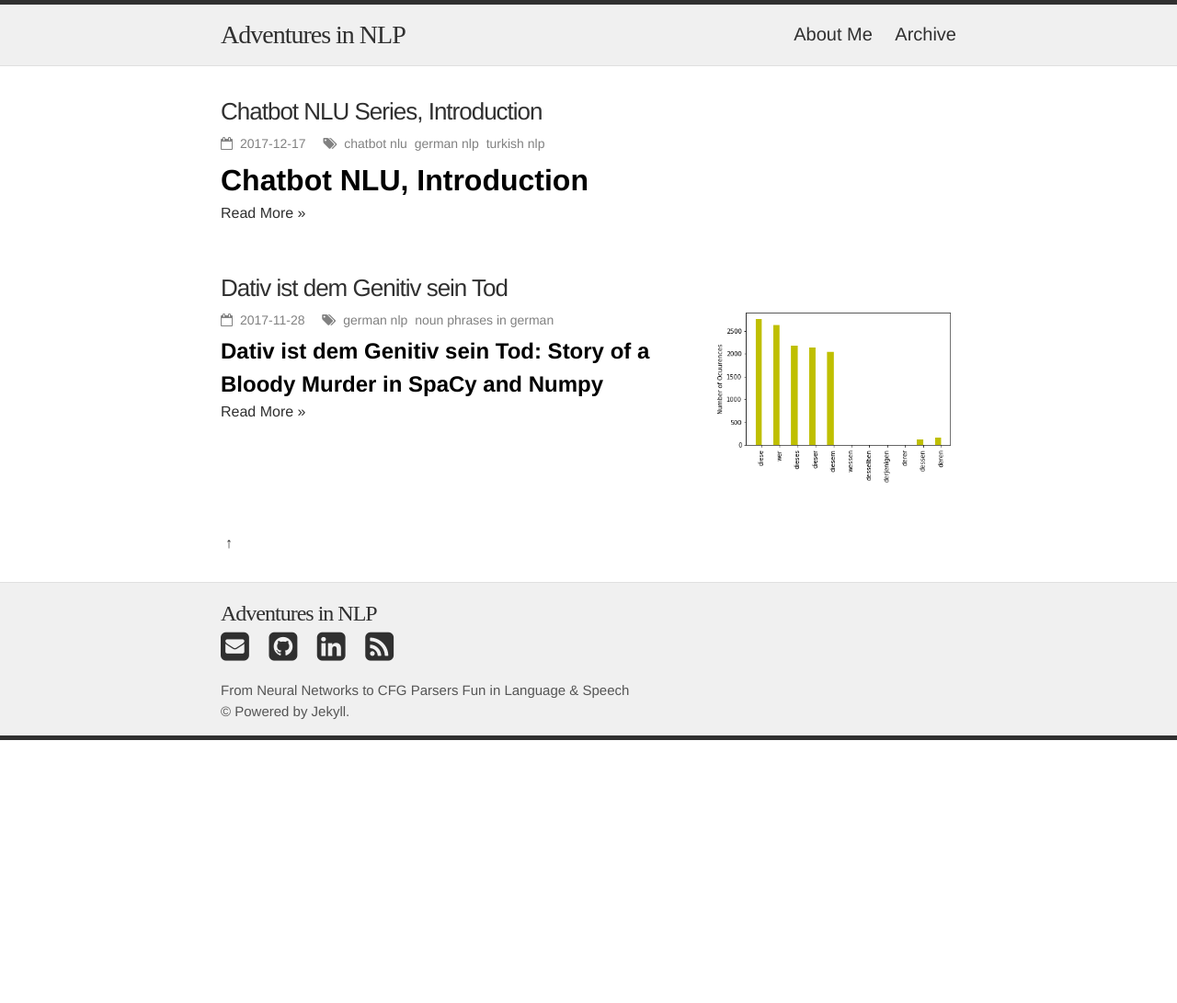
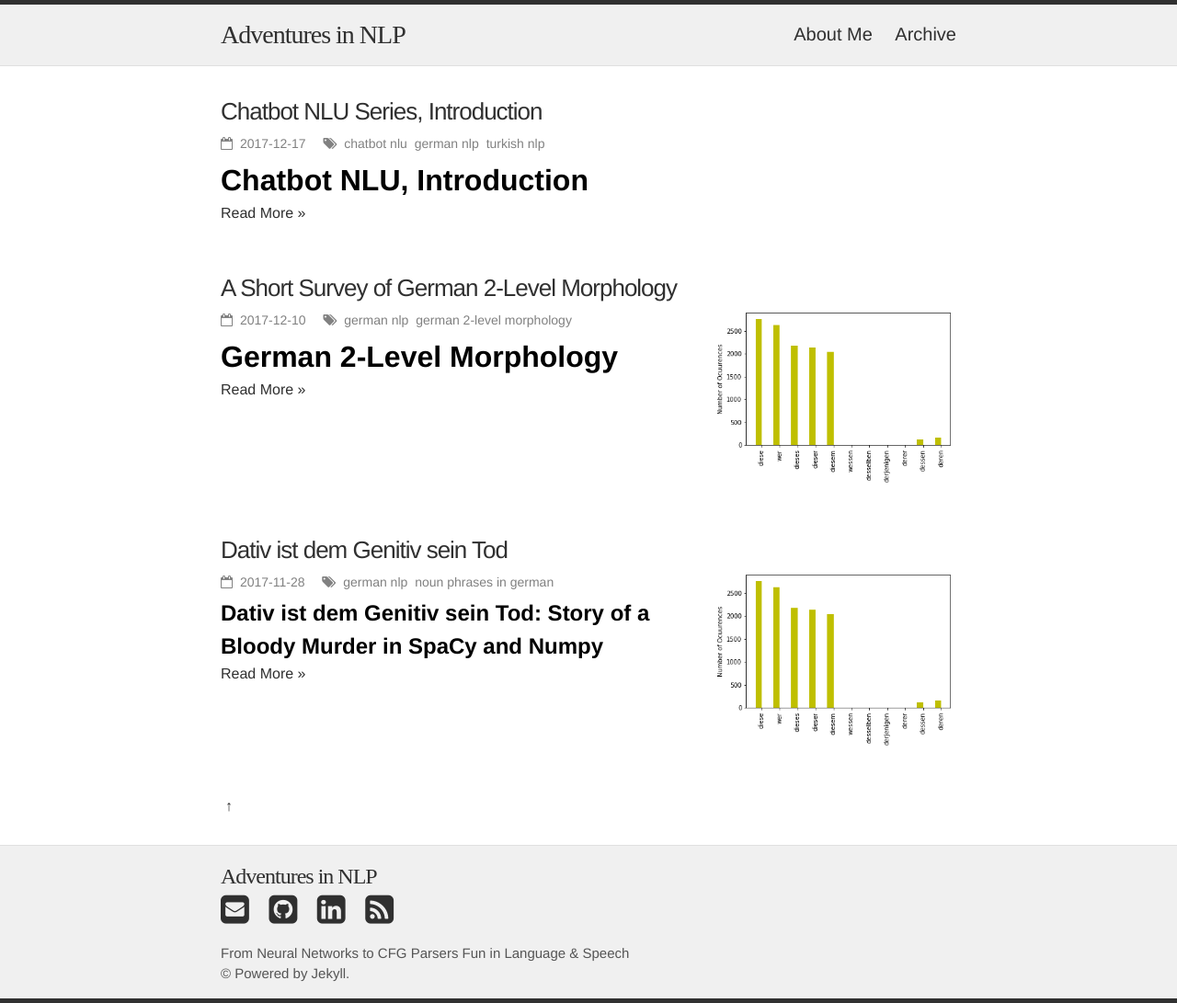
Before and after one commit to DuyguA/DuyguA.github.io, a Jekyll site: the page built from index.html, in a window 1280 px wide. Shown: the whole page at 92% size. Built offline with Jekyll 4.4.1, drawn with Linux system fonts in a browser that asks for light colours; nearby versions of some CDN libraries; some web fonts are replaced; the list of posts is cut into pages by our own code; before the commit the page ends 900 px from its top, so only the background shows below that; some of the changed lines change nothing that is shown.

```diff
--- a/_includes/head.html
+++ b/_includes/head.html
@@ -5,7 +5,6 @@
     <meta name="viewport" content="width=device-width">
     <meta name="description" content="{{ site.description }}">
     <link rel="canonical" href="{{ page.url | replace:'index.html','' | prepend: site.baseurl | prepend: site.url }}">
-    <link rel="shortcut icon" type="image/x-icon" href="/favicon.ico">
 
     <!-- Custom CSS -->
     <link rel="stylesheet" href="{{ "/assets/css/style.css" | prepend: site.baseurl }}">
--- /dev/null
+++ b/_posts/2017-12-10-german-t1o-level-morphology.md
@@ -0,0 +1,43 @@
+---
+layout: post
+title: A Short Survey of German 2-Level Morphology
+date: 2017-12-10 09:00:00
+categories: [blog]
+tags: [german nlp, german 2-level morphology]
+comments: false
+preview_pic: /assets/images/wessen.png
+---
+
+# German 2-Level Morphology
+
+2-level morphology is commonly being used for morphological analysis of morphologically complex languages since 1980s. Given surface form, we aim to find the lexical form(s) (possibly more than one, as we’ll see soon) and vice versa, switch between the surface form and the lexical form hence the morphological analysis easily. FSTs are used to map a regular language(surface language) to another regular language(lexical language). The lexical and surface levels are connected via several FSTs.
+
+Lexical form:  s p y + 0 s	g e h en+  s t
+Surface form:  s p i  0 e s     g e h   0  s t
+
+However, we’ll use morphological analysis more in this post:
+
+girls ↔ gir<+N><Plu>              gegangen → gehen<+V><PPast>
+walked ↔ walk<+V><Past>           gegangen<+ADJ><Pos>
+
+Computationally, 2-level morphology processing consists of language specific components, the lexicon and the context rules and finite state transducers. Environment of the rules are also specified as a string of two-level correspondences e.g.  i/y <=> __ e/0 + /0 i. Rules constrain lexical/surface correspondences and the environment in which correspondence is allowed, prohibited or required. Several lexicons, usually by grammatical category and regularity/irregularity makes up the dictionary component. FST provides processing rules in parallel, as well as offering memory and time efficient solutions.
+Before German, let’s see his morphologically not-so-interesting cousin English, also comes from West-Germanic family. English morphology is quite minimalistic, here are the inflectional suffixes:
+
+| Grammatical Class | Suffix                                                                   |
+|-------------------|--------------------------------------------------------------------------|
+| Noun              | -s  plural -'s possessive                                                |
+| Verb              | -ed  past tense -s    3rd singular person present tense -ing progressive |
+| Adjective         | -er comparative -es superlative                                          |
+
+\begin{table}[]
+\centering
+\caption{My caption}
+\label{my-label}
+\begin{tabular}{|l|l|}
+\hline
+Grammatical Class & Suffix                                                                                                               \\ \hline
+Noun              & \begin{tabular}[c]{@{}l@{}}-s  plural\\ -'s possessive\end{tabular}                                                  \\ \hline
+Verb              & \begin{tabular}[c]{@{}l@{}}-ed  past tense\\ -s    3rd singular person present tense\\ -ing progressive\end{tabular} \\ \hline
+Adjective         & \begin{tabular}[c]{@{}l@{}}-er comparative\\ -es superlative\end{tabular}                                            \\ \hline
+\end{tabular}
+\end{table}
```
Also changed, not shown: favicon.ico (deleted).
